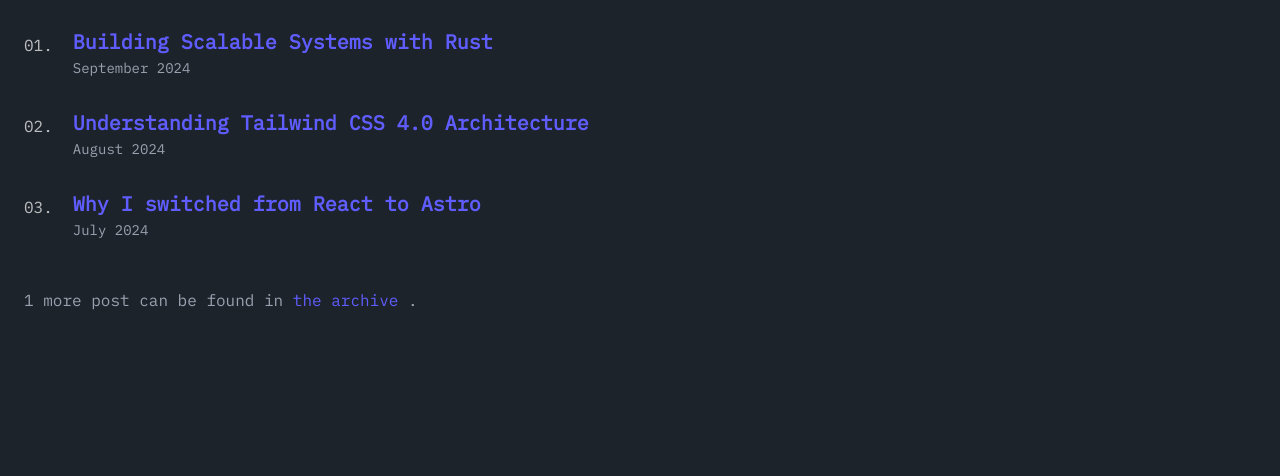
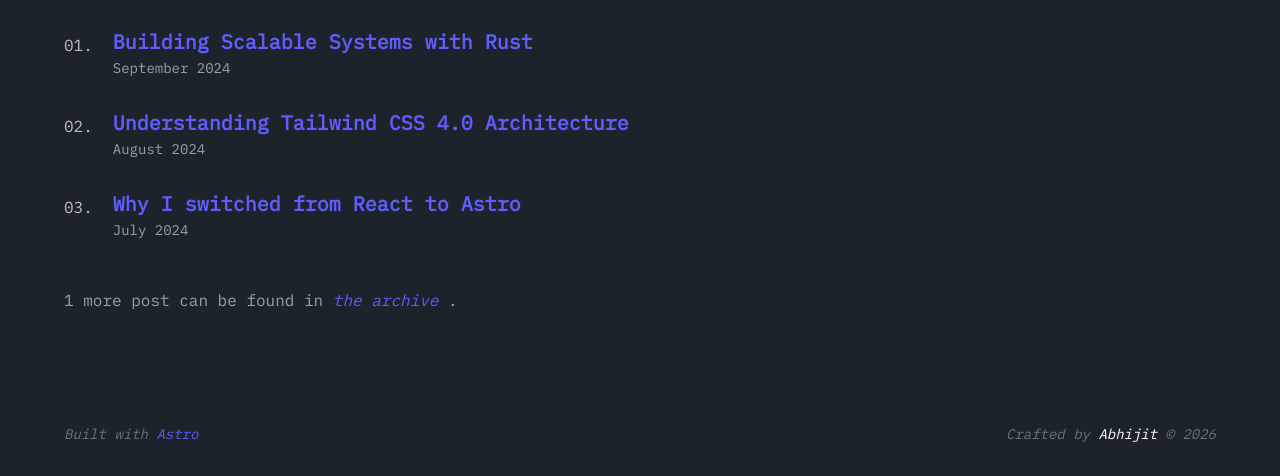
Before and after one commit to thexeromin/portfolio, an Astro site: page / in a window 1280 px wide. Shown: the part 651-1127 px from the top of the page. Before the commit the page ends 1027 px from the top, so only its background shows below. Built offline with nearby package versions, Linux system fonts and the light colour scheme; Astro itself is replaced by a stand-in of ours; a web font is replaced by a local one.

Commit message:
add: footer & italic font face for ibm plex mono; update: container width

```diff
--- a/src/components/BaseHead.astro
+++ b/src/components/BaseHead.astro
@@ -3,6 +3,7 @@
 // all pages through the use of the <BaseHead /> component.
 import "@fontsource/major-mono-display";
 import "@fontsource/ibm-plex-mono";
+import "@fontsource/ibm-plex-mono/400-italic.css";
 import "../styles/global.css";
 import type { ImageMetadata } from "astro";
 import FallbackImage from "../assets/blog-placeholder-1.jpg";
--- /dev/null
+++ b/src/components/Footer.astro
@@ -0,0 +1,36 @@
+---
+const currentYear = new Date().getFullYear();
+---
+
+<!-- <footer class="mt-5 w-full px-6 pb-8">
+  <div class="font-ibm-plex mx-auto max-w-6xl text-sm text-gray-500 italic">
+    Built with
+    <a
+      href="https://astro.build"
+      target="_blank"
+      class="text-neon decoration-neon hover:underline hover:underline-offset-2"
+    >
+      Astro
+    </a>
+  </div>
+</footer> -->
+<footer class="mt-20 w-full px-6 pb-8">
+  <div
+    class="font-ibm-plex mx-auto flex max-w-6xl flex-col items-center justify-between gap-2 text-sm text-gray-500 italic md:flex-row md:items-start"
+  >
+    <div>
+      Built with
+      <a
+        href="https://astro.build"
+        target="_blank"
+        class="text-neon decoration-neon hover:underline hover:underline-offset-2"
+      >
+        Astro
+      </a>
+    </div>
+
+    <div>
+      Crafted by <span class="text-white">Abhijit</span> &copy; {currentYear}
+    </div>
+  </div>
+</footer>
--- a/src/components/Header.astro
+++ b/src/components/Header.astro
@@ -5,7 +5,7 @@
 <header class="bg-dark-base fixed top-0 z-50 w-full pt-4">
   <nav class="w-full px-6">
     <div
-      class="border-neon mx-auto flex max-w-7xl items-center justify-between border-b-3 border-dotted pb-4"
+      class="border-neon mx-auto flex max-w-6xl items-center justify-between border-b-3 border-dotted pb-4"
     >
       <!-- Logo -->
       <div class="text-2xl font-bold tracking-tighter">
--- a/src/components/LatestPost.astro
+++ b/src/components/LatestPost.astro
@@ -22,7 +22,7 @@
 ];
 ---
 
-<section class="font-ibm-plex py-16">
+<section class="font-ibm-plex pt-16 pb-8">
   <h2 class="text-ice mb-8 inline-block pb-4 text-3xl font-bold md:text-4xl">
     Latest posts
   </h2>
@@ -53,7 +53,7 @@
     1 more post can be found in
     <a
       href="/archive"
-      class="text-neon decoration-neon transition-all hover:underline hover:underline-offset-4"
+      class="text-neon decoration-neon italic transition-all hover:underline hover:underline-offset-4"
     >
       the archive
     </a>.
--- a/src/pages/index.astro
+++ b/src/pages/index.astro
@@ -3,6 +3,7 @@
 import Header from "../components/Header.astro";
 import Hero from "../components/Hero.astro";
 import LatestPost from "../components/LatestPost.astro";
+import Footer from "../components/Footer.astro";
 import { SITE_DESCRIPTION, SITE_TITLE } from "../consts";
 ---
 
@@ -15,10 +16,12 @@
     <Header />
 
     <main class="w-full px-6">
-      <section class="mx-auto w-full max-w-7xl pt-32">
+      <section class="mx-auto w-full max-w-6xl pt-32">
         <Hero />
         <LatestPost />
       </section>
     </main>
+
+    <Footer />
   </body>
 </html>
```
